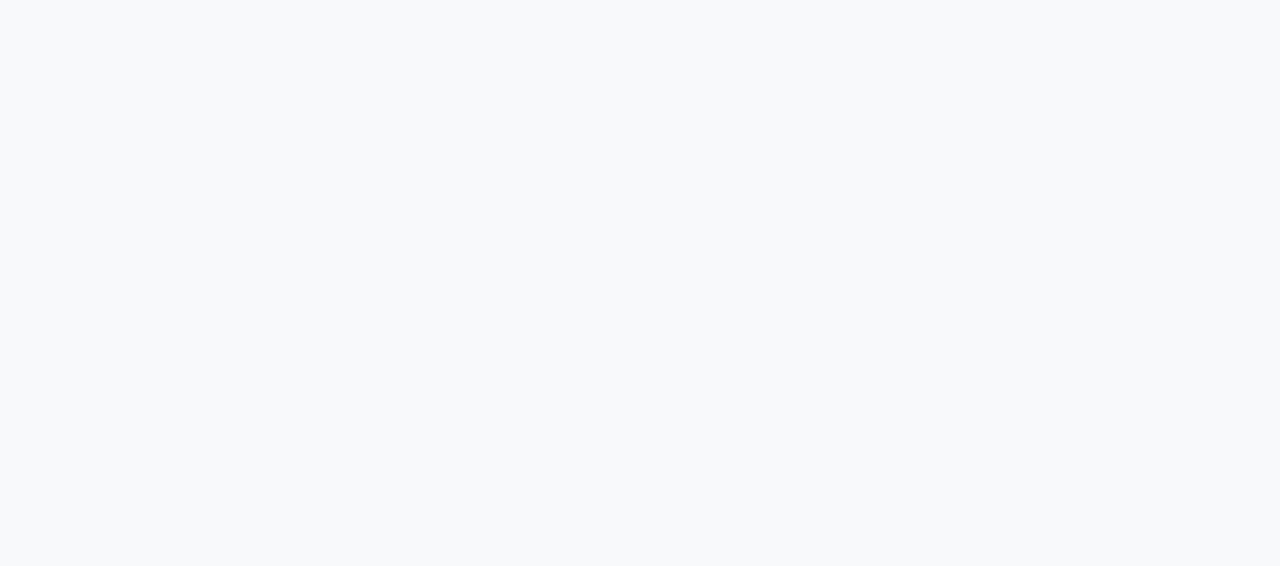
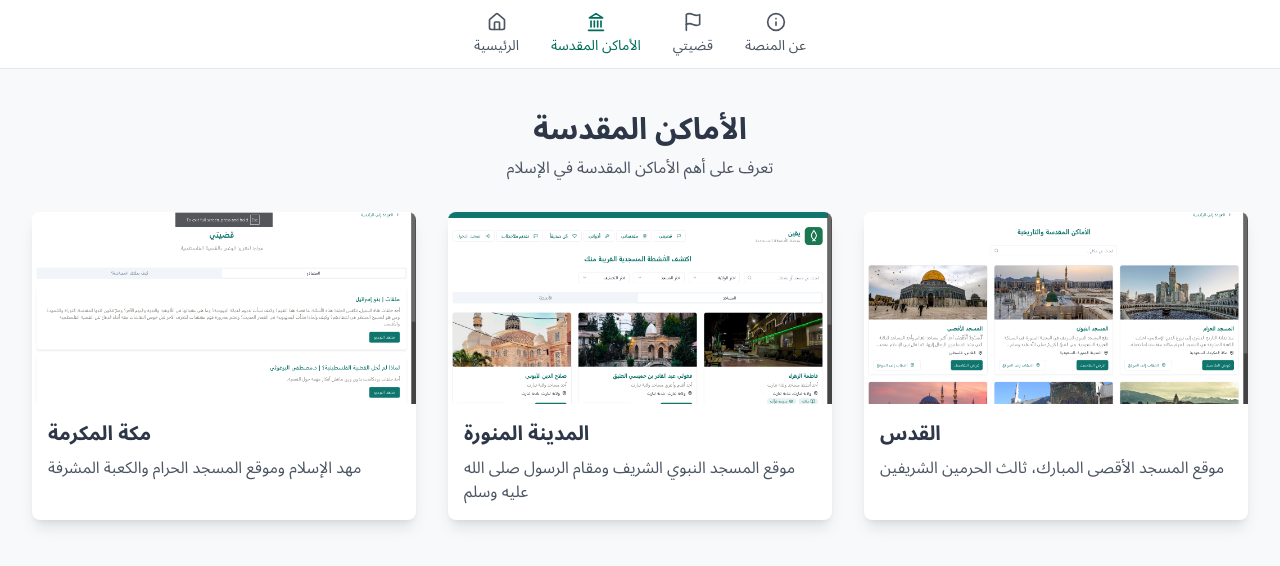
Before and after one commit to anas-er25/makam, a React (Vite) app: page /holy-places in a window 1280 px wide. Before the commit this address had no page. Shown: the top 566 px of the page. Built offline with nearby package versions, Linux system fonts and the light colour scheme.

Commit message:
Add additional pages
Implemented additional pages to enhance the functionality of the application.
[skip gpt_engineer]

```diff
--- a/src/App.tsx
+++ b/src/App.tsx
@@ -4,6 +4,10 @@ import { TooltipProvider } from "@/components/ui/tooltip";
 import { QueryClient, QueryClientProvider } from "@tanstack/react-query";
 import { BrowserRouter, Routes, Route } from "react-router-dom";
 import Index from "./pages/Index";
+import HolyPlaces from "./pages/HolyPlaces";
+import Palestine from "./pages/Palestine";
+import About from "./pages/About";
+import Layout from "./components/Layout";
 
 const queryClient = new QueryClient();
 
@@ -14,7 +18,12 @@ const App = () => (
       <Sonner />
       <BrowserRouter>
         <Routes>
-          <Route path="/" element={<Index />} />
+          <Route element={<Layout />}>
+            <Route path="/" element={<Index />} />
+            <Route path="/holy-places" element={<HolyPlaces />} />
+            <Route path="/palestine" element={<Palestine />} />
+            <Route path="/about" element={<About />} />
+          </Route>
         </Routes>
       </BrowserRouter>
     </TooltipProvider>
--- /dev/null
+++ b/src/components/Layout.tsx
@@ -0,0 +1,48 @@
+import { Link, Outlet, useLocation } from "react-router-dom";
+import { Home, Landmark, Flag, Info } from "lucide-react";
+
+const Layout = () => {
+  const location = useLocation();
+
+  const isActive = (path: string) => {
+    return location.pathname === path;
+  };
+
+  const navItems = [
+    { path: "/", icon: Home, label: "الرئيسية" },
+    { path: "/holy-places", icon: Landmark, label: "الأماكن المقدسة" },
+    { path: "/palestine", icon: Flag, label: "قضيتي" },
+    { path: "/about", icon: Info, label: "عن المنصة" },
+  ];
+
+  return (
+    <div className="min-h-screen bg-background">
+      <nav className="fixed bottom-0 left-0 right-0 bg-white border-t border-gray-200 py-3 md:top-0 md:bottom-auto md:border-t-0 md:border-b">
+        <div className="container">
+          <ul className="flex items-center justify-around md:justify-center md:gap-8">
+            {navItems.map((item) => (
+              <li key={item.path}>
+                <Link
+                  to={item.path}
+                  className={`flex flex-col items-center gap-1 text-sm ${
+                    isActive(item.path)
+                      ? "text-primary"
+                      : "text-gray-600 hover:text-primary"
+                  }`}
+                >
+                  <item.icon className="h-5 w-5" />
+                  <span>{item.label}</span>
+                </Link>
+              </li>
+            ))}
+          </ul>
+        </div>
+      </nav>
+      <div className="pb-20 md:pb-0 md:pt-20">
+        <Outlet />
+      </div>
+    </div>
+  );
+};
+
+export default Layout;
--- /dev/null
+++ b/src/pages/About.tsx
@@ -0,0 +1,31 @@
+import { Building2 } from "lucide-react";
+
+const About = () => {
+  return (
+    <div className="container py-8">
+      <div className="mb-8 text-center">
+        <h1 className="mb-2 text-3xl font-bold">عن المنصة</h1>
+        <p className="text-gray-600">تعرف على منصة المساجد وأهدافها</p>
+      </div>
+
+      <div className="mx-auto max-w-2xl rounded-lg bg-white p-6 shadow-lg">
+        <h2 className="mb-4 text-xl font-bold">رؤيتنا</h2>
+        <p className="mb-6 text-gray-600">
+          منصة المساجد هي منصة إلكترونية شاملة تهدف إلى توفير معلومات دقيقة ومفيدة
+          حول المساجد في المغرب، بالإضافة إلى خدمات أخرى مرتبطة بالحياة الدينية
+          والثقافية للمسلمين.
+        </p>
+
+        <h2 className="mb-4 text-xl font-bold">أهدافنا</h2>
+        <ul className="list-inside list-disc space-y-2 text-gray-600">
+          <li>توفير دليل شامل للمساجد في المغرب</li>
+          <li>نشر الوعي بأهمية المساجد في حياتنا</li>
+          <li>دعم القضايا الإسلامية وخاصة القضية الفلسطينية</li>
+          <li>تسهيل الوصول إلى المعلومات الدينية والثقافية</li>
+        </ul>
+      </div>
+    </div>
+  );
+};
+
+export default About;
--- /dev/null
+++ b/src/pages/HolyPlaces.tsx
@@ -0,0 +1,54 @@
+import { Landmark } from "lucide-react";
+
+const holyPlaces = [
+  {
+    id: 1,
+    name: "مكة المكرمة",
+    description: "مهد الإسلام وموقع المسجد الحرام والكعبة المشرفة",
+    image: "/lovable-uploads/4ef0be67-b119-4445-b331-f64ea889c247.png",
+  },
+  {
+    id: 2,
+    name: "المدينة المنورة",
+    description: "موقع المسجد النبوي الشريف ومقام الرسول صلى الله عليه وسلم",
+    image: "/lovable-uploads/0736a4e0-e01d-4dd9-866f-6a96cf26fd30.png",
+  },
+  {
+    id: 3,
+    name: "القدس",
+    description: "موقع المسجد الأقصى المبارك، ثالث الحرمين الشريفين",
+    image: "/lovable-uploads/fdfcfbec-9614-4bd0-b5f4-1c8232de5349.png",
+  },
+];
+
+const HolyPlaces = () => {
+  return (
+    <div className="container py-8">
+      <div className="mb-8 text-center">
+        <h1 className="mb-2 text-3xl font-bold">الأماكن المقدسة</h1>
+        <p className="text-gray-600">تعرف على أهم الأماكن المقدسة في الإسلام</p>
+      </div>
+
+      <div className="grid gap-8 md:grid-cols-2 lg:grid-cols-3">
+        {holyPlaces.map((place) => (
+          <div
+            key={place.id}
+            className="overflow-hidden rounded-lg bg-white shadow-lg transition-transform hover:scale-[1.02]"
+          >
+            <img
+              src={place.image}
+              alt={place.name}
+              className="h-48 w-full object-cover"
+            />
+            <div className="p-4">
+              <h3 className="mb-2 text-xl font-bold">{place.name}</h3>
+              <p className="text-gray-600">{place.description}</p>
+            </div>
+          </div>
+        ))}
+      </div>
+    </div>
+  );
+};
+
+export default HolyPlaces;
--- /dev/null
+++ b/src/pages/Palestine.tsx
@@ -0,0 +1,32 @@
+import { Heart } from "lucide-react";
+
+const Palestine = () => {
+  return (
+    <div className="container py-8">
+      <div className="mb-8 text-center">
+        <h1 className="mb-2 text-3xl font-bold">قضيتي</h1>
+        <p className="text-gray-600">دعم القضية الفلسطينية وحق العودة</p>
+      </div>
+
+      <div className="grid gap-8 md:grid-cols-2">
+        <div className="rounded-lg bg-white p-6 shadow-lg">
+          <h2 className="mb-4 text-xl font-bold">تعرف على القضية</h2>
+          <p className="text-gray-600">
+            القضية الفلسطينية هي قضية عادلة تتعلق بحق الشعب الفلسطيني في العودة إلى
+            أرضه وتقرير مصيره. تعرف على تاريخ القضية وأهم محطاتها.
+          </p>
+        </div>
+
+        <div className="rounded-lg bg-white p-6 shadow-lg">
+          <h2 className="mb-4 text-xl font-bold">كيف يمكنني المساعدة؟</h2>
+          <p className="text-gray-600">
+            هناك العديد من الطرق للمساهمة في دعم القضية الفلسطينية، من خلال التبرع
+            للمؤسسات الإنسانية، نشر الوعي، والمشاركة في الفعاليات الداعمة.
+          </p>
+        </div>
+      </div>
+    </div>
+  );
+};
+
+export default Palestine;
```
